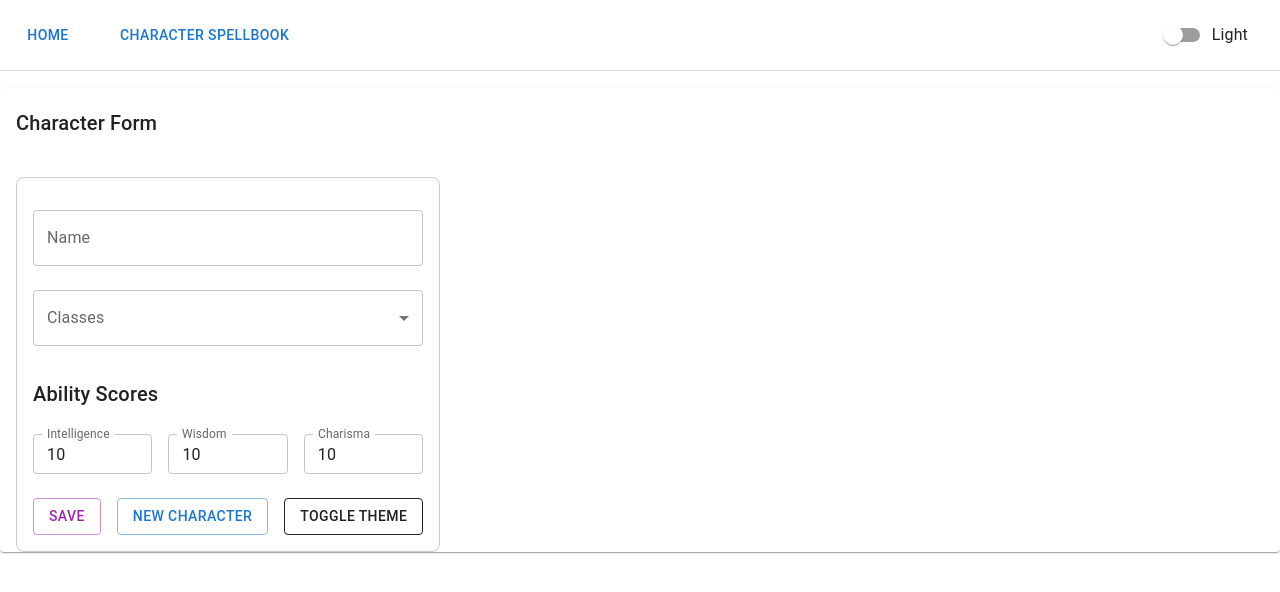
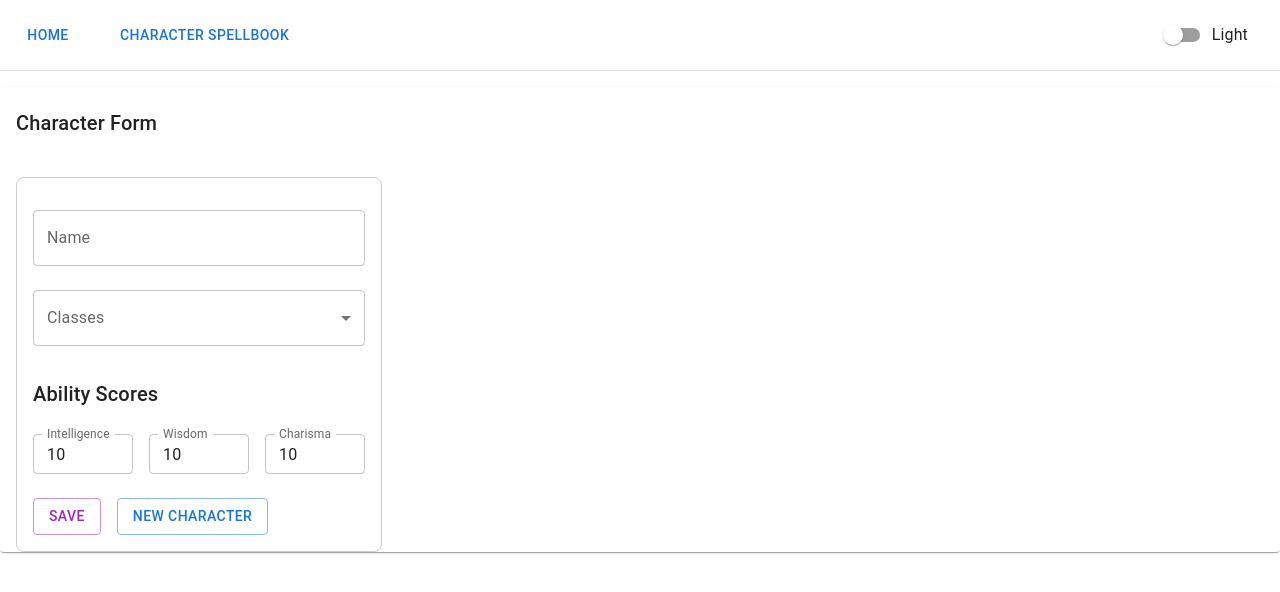
Before and after one commit to rraygoza99/spellbook-manager, a React (Create React App) app: page /character-spellbook in a window 1280 px wide. Shown: the top 592 px of the page. Built offline with nearby package versions, Linux system fonts and the light colour scheme; some icons are missing.

Commit message:
Remove toggle theme button

```diff
--- a/src/components/character-create/character-create.tsx
+++ b/src/components/character-create/character-create.tsx
@@ -756,12 +756,6 @@ export default function CharacterCreate(props: CharacterCreateProps) {
     return localStorage.getItem("theme") || "light";
   });
 
-  // Save theme to local storage
-  const handleThemeChange = (newTheme: string) => {
-    setTheme(newTheme);
-    localStorage.setItem("theme", newTheme);
-  };
-
   // Load spell slots for the current character from local storage
   React.useEffect(() => {
     if (characterName) {
@@ -986,13 +980,7 @@ export default function CharacterCreate(props: CharacterCreateProps) {
               >
                 New Character
               </Button>
-              <Button
-                variant="outlined"
-                color="inherit"
-                onClick={() => handleThemeChange(theme === "light" ? "dark" : "light")}
-              >
-                Toggle Theme
-              </Button>
+
             </Box>
           </Box>
         </AccordionDetails>
```
